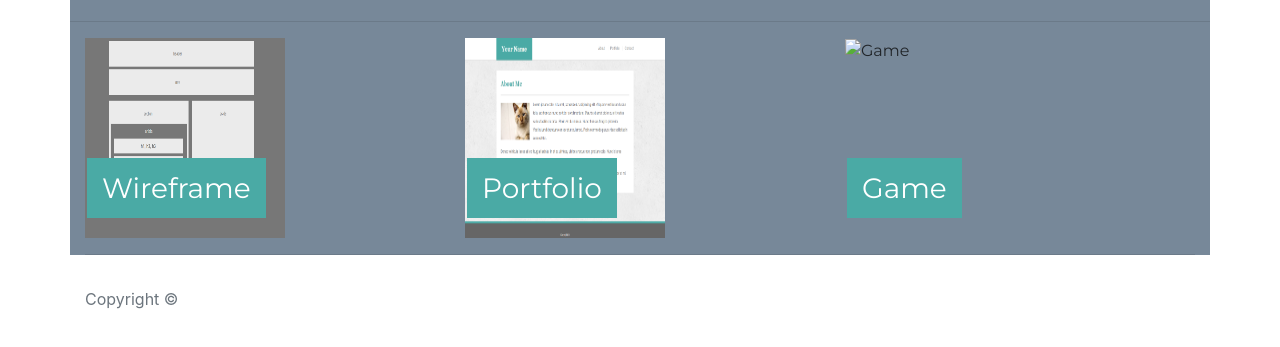
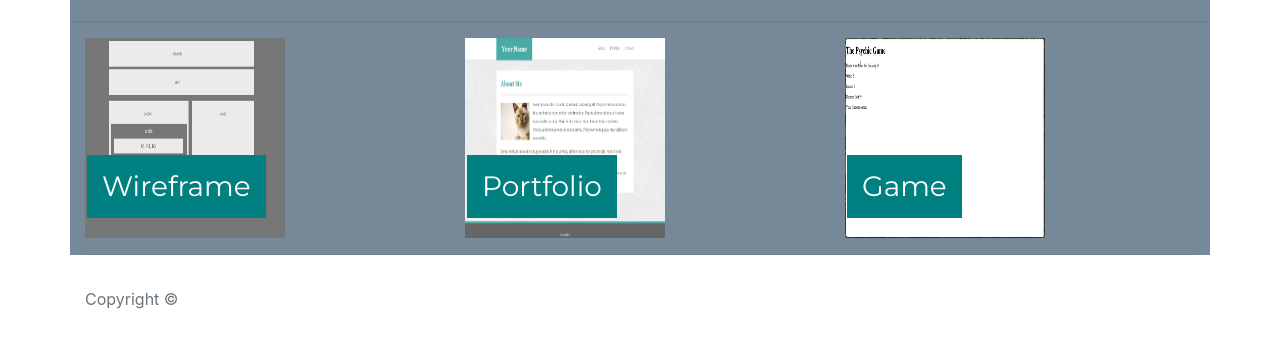
Before and after one commit to erikchan103/Bootstrap-Portfolio, a plain HTML site: page portfolio.html in a window 1280 px wide. Shown: the part 137-484 px from the top of the page. Drawn offline with nearby package versions, Linux system fonts and the light colour scheme.

Commit message:
added game

```diff
--- a/assets/style.css
+++ b/assets/style.css
@@ -4,11 +4,9 @@ h3{
     bottom: 20px;
     padding: 15px;
     margin-bottom: 0;
-    font-weight: 300;
-    line-height: 30px;
-    color: #ffffff;
+    color:white;
     text-align: center;
-    background: #4aaaa5;
+    background-color:teal;
     border-bottom: 0;
 }
 
--- a/portfolio.html
+++ b/portfolio.html
@@ -36,15 +36,21 @@
         <div class="row">
             <div class="col">
                 <img src="images/Easier-Layout.png" alt="Wireframe" style="width:200px;height:200px;">
-                <h3>Wireframe</h3>
+                <a href="https://github.com/erikchan103/HW-Wireframe" target="_blank">
+                    <h3>Wireframe</h3>
+                </a>
             </div>
             <div class="col">
                 <img src="images/portfolio-about-me.png" alt="Portfolio" style="width:200px;height:200px;">
-                <h3 style="margin-left:2px;">Portfolio</h3>
+                <a href="https://github.com/erikchan103/Bootstrap-Portfolio" target="_blank">
+                    <h3 style="margin-left:2px;">Portfolio</h3>
+                </a>
             </div>
             <div class="col">
-                <img src="#" alt="Game">
-                <h3>Game</h3>
+                <img src="images/1-Psychic.jpg" alt="Game" style="width:200px;height:200px;">
+                <a href="https://github.com/erikchan103/Psychic-Game" target="_blank">
+                    <h3>Game</h3>
+                </a>
             </div>
         </div>
         <hr style="width:100%">
```
Also changed, not shown: images/1-Psychic.jpg (added).
